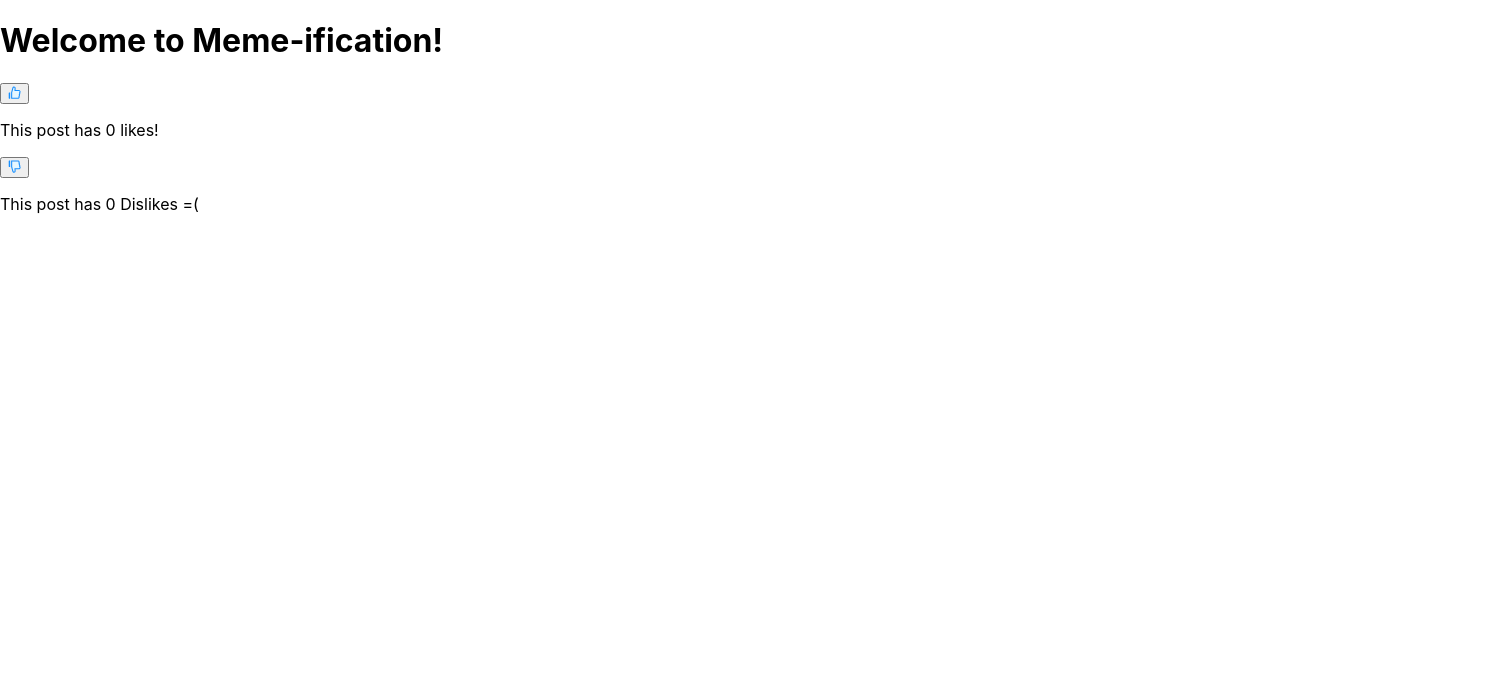
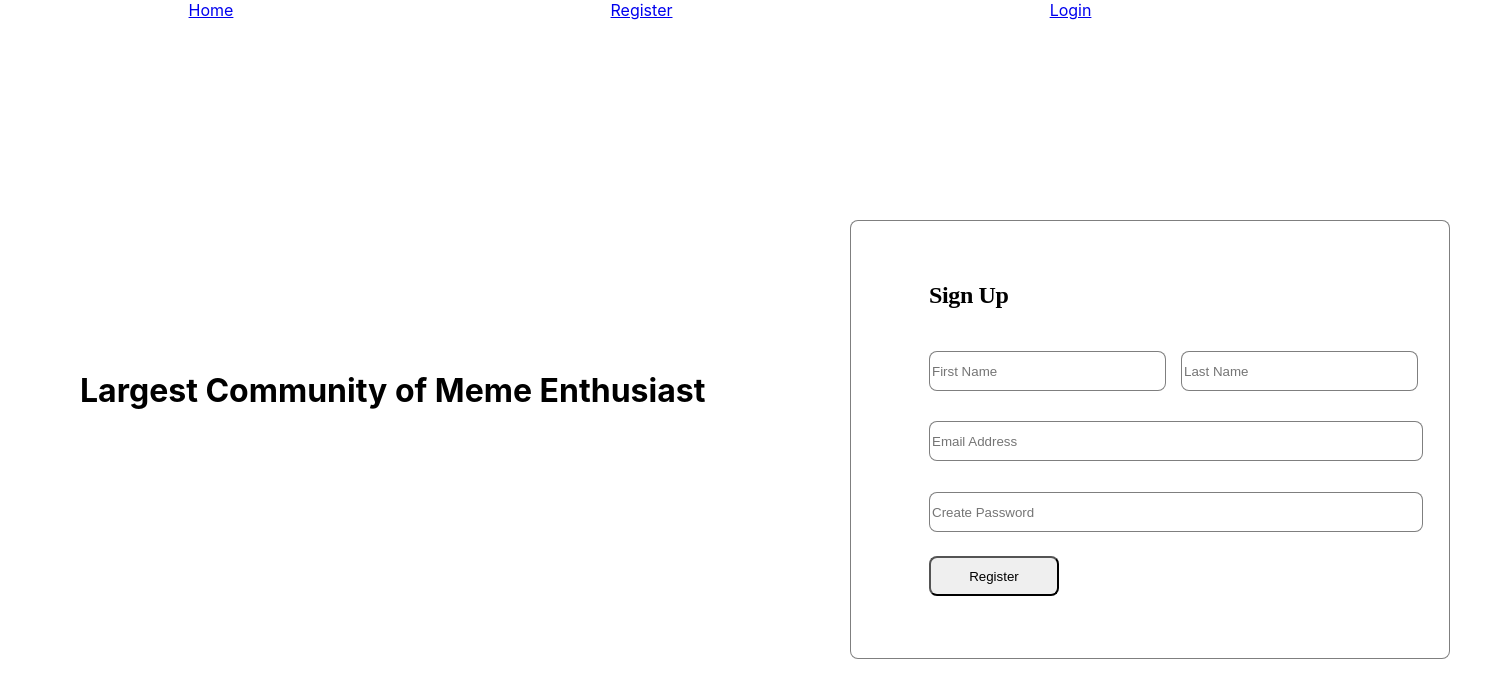
Before and after one commit to midastouchprd/memeify, a React (Create React App) app: page /register in a window 1280 px wide. Shown: the top 698 px of the page, 1487 px wide, since content can reach past the window. Built offline with nearby package versions, Linux system fonts and the light colour scheme.

Commit message:
register and login pages created

```diff
--- a/src/App.js
+++ b/src/App.js
@@ -2,6 +2,7 @@
 import React from 'react';
 import Dislikes from './components/Dislike';
 import Likes from './components/Likes';
+import Nav from './components/Nav';
 
 // define our Welcome functional component
 function Welcome() {
@@ -9,11 +10,11 @@ function Welcome() {
   return (
     // Make sure to return some UI
     <div>
-      <h1>Welcome to Meme-ification!</h1>
+      <Nav />
+      {/* <h1>Welcome to Meme-ification!</h1>
       <Likes />
-      <Dislikes />
+      <Dislikes /> */}
     </div>
-
   );
 }
 
--- /dev/null
+++ b/src/components/Nav/index.js
@@ -0,0 +1,27 @@
+import React from 'react';
+import { Link } from 'react-router-dom';
+import { Route, Switch } from 'react-router-dom';
+import Register from '../../pages/Register';
+import Signin from '../../pages/Signin';
+
+const Nav = () => {
+  const navStyle = {
+    display: 'flex',
+    justifyContent: 'space-around',
+  };
+  return (
+    <div>
+      <nav style={navStyle}>
+        <Link to="/">Home</Link>
+        <Link to="/register">Register</Link>
+        <Link to="/signin">Login</Link>
+      </nav>
+      <Switch>
+        <Route path="/register" render={(props) => <Register {...props} />} />
+        <Route path="/signin" render={(props) => <Signin {...props} />} />
+      </Switch>
+    </div>
+  );
+};
+
+export default Nav;
--- /dev/null
+++ b/src/pages/Register/index.js
@@ -0,0 +1,22 @@
+import React from 'react';
+import './styles.css';
+
+const Register = () => {
+  return (
+    <div>
+      <h1 className="signUp-text">Largest Community of Meme Enthusiast</h1>
+      <div className="signUp-form">
+        <h3 className="signUp-h3">Sign Up</h3>
+        <input className="signUp-firstName" placeholder="First Name" />
+        <input className="signUp-lastName" placeholder="Last Name" />
+        <input className="signUp-email" placeholder="Email Address" />
+        <input className="signUp-password" placeholder="Create Password" />
+        <button type="submit" className="signup-button">
+          Register
+        </button>
+      </div>
+    </div>
+  );
+};
+
+export default Register;
--- /dev/null
+++ b/src/pages/Register/styles.css
@@ -0,0 +1,111 @@
+/* .signUp-Container {
+  position: absolute;
+  width: 1680px;
+  height: 960px;
+  left: 80px;
+  top: 1200px;
+
+  background: #ffffff;
+} */
+
+.signUp-text {
+  position: absolute;
+  width: 686px;
+  left: 80px;
+  top: 350px;
+}
+
+.signUp-form {
+  position: absolute;
+  width: 600px;
+  height: 439px;
+  left: 850px;
+  top: 220px;
+
+  background: #ffffff;
+  border: 1px solid rgba(0, 0, 0, 0.5);
+  box-sizing: border-box;
+  border-radius: 0.5rem;
+}
+
+.signUp-h3 {
+  position: absolute;
+  width: 558px;
+  height: 36px;
+  left: 78px;
+  top: 32px;
+
+  /* Body H3 */
+
+  font-family: Montserrat;
+  font-style: normal;
+  font-weight: bold;
+  font-size: 24px;
+  line-height: 36px;
+  /* identical to box height, or 150% */
+
+  letter-spacing: -0.015em;
+
+  color: #000000;
+}
+
+.signUp-firstName {
+  position: absolute;
+  width: 237px;
+  height: 40px;
+  left: 78px;
+  top: 130px;
+
+  background: #ffffff;
+  border: 1px solid rgba(0, 0, 0, 0.5);
+  box-sizing: border-box;
+  border-radius: 0.5rem;
+}
+
+.signUp-lastName {
+  position: absolute;
+  width: 237px;
+  height: 40px;
+  left: 330px;
+  top: 130px;
+
+  background: #ffffff;
+  border: 1px solid rgba(0, 0, 0, 0.5);
+  box-sizing: border-box;
+  border-radius: 0.5rem;
+}
+
+.signUp-email {
+  position: absolute;
+  width: 494px;
+  height: 40px;
+  left: 78px;
+  top: 200px;
+
+  background: #ffffff;
+  border: 1px solid rgba(0, 0, 0, 0.5);
+  box-sizing: border-box;
+  border-radius: 0.5rem;
+}
+
+.signUp-password {
+  position: absolute;
+  width: 494px;
+  height: 40px;
+  left: 78px;
+  top: 271px;
+
+  background: #ffffff;
+  border: 1px solid rgba(0, 0, 0, 0.5);
+  box-sizing: border-box;
+  border-radius: 0.5rem;
+}
+
+.signup-button {
+  position: absolute;
+  width: 130px;
+  height: 40px;
+  left: 78px;
+  top: 335px;
+  border-radius: 0.5rem;
+}
--- /dev/null
+++ b/src/pages/Signin/index.js
@@ -0,0 +1,20 @@
+import React from 'react';
+import './style.css';
+
+const Signin = () => {
+  return (
+    <div>
+      <h1 className="signIn-h1">Sign In to A Meme Filled World</h1>
+      <div className="signIn-form">
+        <h3 className="signIn-h3">Sign In</h3>
+        <input className="signIn-email" placeholder="Email Address" />
+        <input className="signIn-password" placeholder="Create Password" />
+        <button type="submit" className="signIn-button">
+          Sign In
+        </button>
+      </div>
+    </div>
+  );
+};
+
+export default Signin;
--- /dev/null
+++ b/src/pages/Signin/style.css
@@ -0,0 +1,76 @@
+.signIn-h1 {
+  display: flex;
+  justify-content: center;
+}
+
+.signIn-form {
+  position: absolute;
+
+  left: 529px;
+  top: 162px;
+
+  width: 622px;
+  height: 439px;
+
+  background: #ffffff;
+  border: 1px solid rgba(0, 0, 0, 0.5);
+  box-sizing: border-box;
+  border-radius: 0.5rem;
+}
+
+.signIn-h3 {
+  position: absolute;
+  width: 558px;
+  height: 36px;
+  left: 93px;
+  top: 66px;
+
+  /* Body H4 */
+
+  font-family: Montserrat;
+  font-style: normal;
+  font-weight: bold;
+  font-size: 24px;
+  line-height: 36px;
+  /* identical to box height, or 150% */
+
+  letter-spacing: -0.015em;
+
+  color: #000000;
+  border-radius: 0.5rem;
+}
+
+.signIn-email {
+  position: absolute;
+  width: 494px;
+  height: 40px;
+  left: 93px;
+  top: 145px;
+
+  background: #ffffff;
+  border: 1px solid rgba(0, 0, 0, 0.5);
+  box-sizing: border-box;
+  border-radius: 0.5rem;
+}
+
+.signIn-password {
+  position: absolute;
+  width: 494px;
+  height: 40px;
+  left: 93px;
+  top: 200px;
+
+  background: #ffffff;
+  border: 1px solid rgba(0, 0, 0, 0.5);
+  box-sizing: border-box;
+  border-radius: 0.5rem;
+}
+
+.signIn-button {
+  position: absolute;
+  width: 100px;
+  height: 40px;
+  left: 93px;
+  top: 255px;
+  border-radius: 0.5rem;
+}
```
